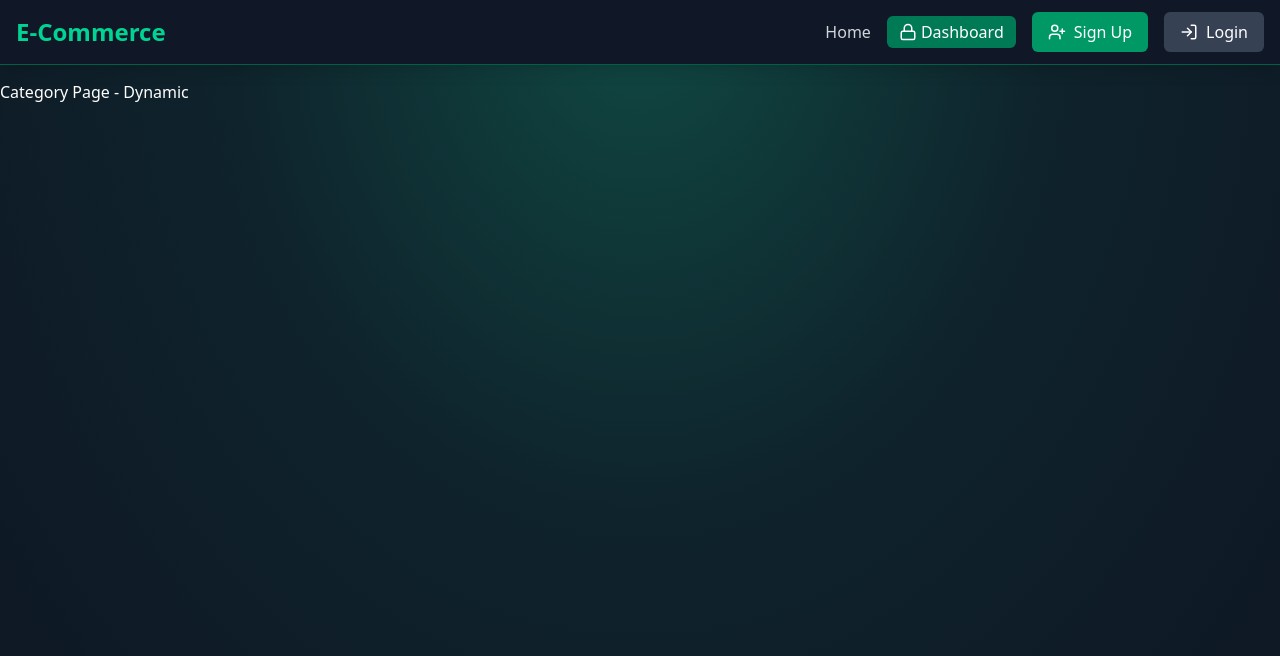
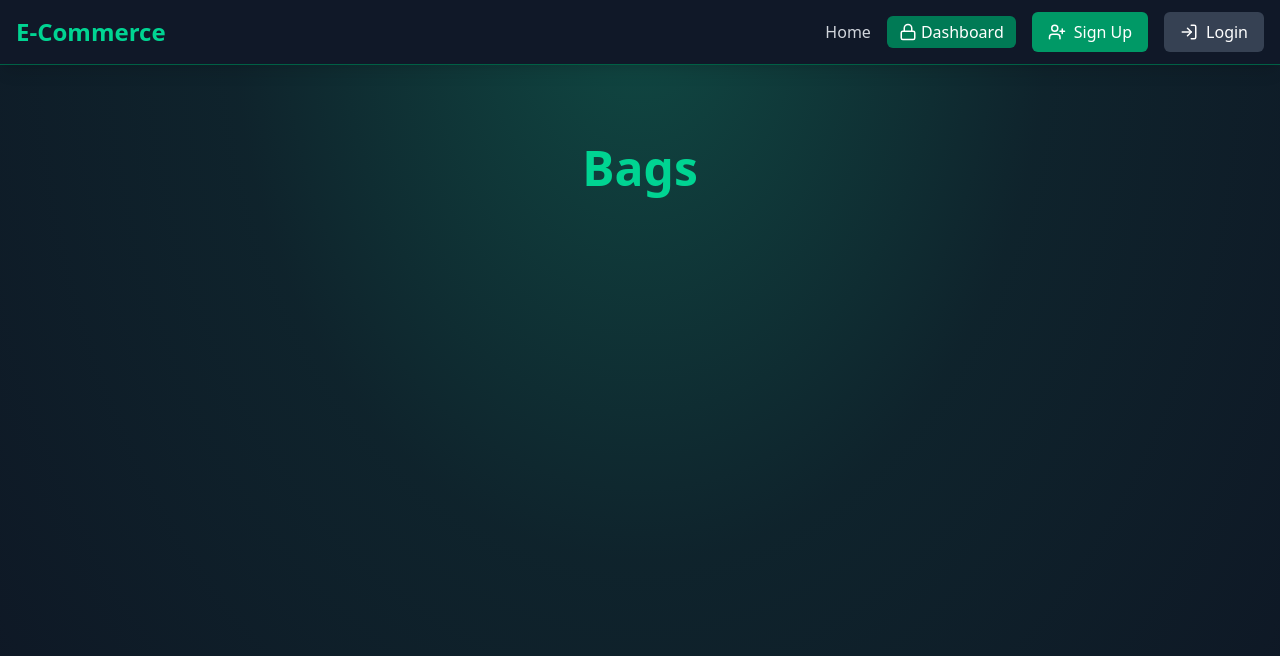
Before and after one commit to Sourasish01/MERN_ECom, a Next.js app in the folder frontend/: page /category/bags in a window 1280 px wide. Shown: the top 656 px of the page. Built offline with nearby package versions, Linux system fonts and the light colour scheme.

Commit message:
category page : main page base ui done, product card component base ui done

```diff
--- a/frontend/src/app/category/[category]/page.jsx
+++ b/frontend/src/app/category/[category]/page.jsx
@@ -1,5 +1,54 @@
 'use client';
 
-export default function Page() {
-  return <div>Category Page - Dynamic</div>;
-}
+
+import { useEffect } from "react";
+//import { useProductStore } from "../stores/useProductStore";
+import { useParams } from "next/navigation";
+import { motion } from "framer-motion";
+import ProductCard from "@/components/ProductCard";
+
+const CategoryPage = () => {
+	//const { fetchProductsByCategory, products } = useProductStore();
+
+	const { category } = useParams();
+/*
+	useEffect(() => {
+		fetchProductsByCategory(category);
+	}, [fetchProductsByCategory, category]);
+
+	console.log("products:", products);
+*/
+	return (
+		<div className='min-h-screen'>
+			<div className='relative z-10 max-w-screen-xl mx-auto px-4 sm:px-6 lg:px-8 py-16'>
+				<motion.h1
+					className='text-center text-4xl sm:text-5xl font-bold text-emerald-400 mb-8'
+					initial={{ opacity: 0, y: -20 }}
+					animate={{ opacity: 1, y: 0 }}
+					transition={{ duration: 0.8 }}
+				>
+					{category.charAt(0).toUpperCase() + category.slice(1)}
+				</motion.h1>
+
+				<motion.div
+					className='grid grid-cols-1 sm:grid-cols-2 lg:grid-cols-3 xl:grid-cols-4 gap-6 justify-items-center'
+					initial={{ opacity: 0, y: 20 }}
+					animate={{ opacity: 1, y: 0 }}
+					transition={{ duration: 0.8, delay: 0.2 }}
+				>{/*}
+					{products?.length === 0 && (
+						<h2 className='text-3xl font-semibold text-gray-300 text-center col-span-full'>
+							No products found
+						</h2>
+					)}
+            */}
+
+				{/*	{products?.map((product) => (
+						<ProductCard key={product._id} product={product} />
+					))} */}
+				</motion.div>
+			</div>
+		</div>
+	);
+};
+export default CategoryPage;
--- a/frontend/src/components/AnalyticsTab.jsx
+++ b/frontend/src/components/AnalyticsTab.jsx
@@ -7,6 +7,29 @@ import { Users, Package, ShoppingCart, IndianRupeeIcon } from "lucide-react";
 import { LineChart, Line, XAxis, YAxis, CartesianGrid, Tooltip, Legend, ResponsiveContainer } from "recharts";
 
 const AnalyticsTab = () => {
+
+	const AnalyticsCard = ({ title, value, icon: Icon, color }) => (
+		<motion.div
+			className={`bg-gray-800 rounded-lg p-6 shadow-lg overflow-hidden relative ${color}`}
+			initial={{ opacity: 0, y: 20 }}
+			animate={{ opacity: 1, y: 0 }}
+			transition={{ duration: 0.5 }}
+		>
+			<div className='flex justify-between items-center'>
+				<div className='z-10'>
+					<p className='text-emerald-300 text-sm mb-1 font-semibold'>{title}</p>
+					<h3 className='text-white text-3xl font-bold'>{value}</h3>
+				</div>
+			</div>
+			<div className='absolute inset-0 bg-gradient-to-br from-emerald-600 to-emerald-900 opacity-30' />
+			<div className='absolute -bottom-4 -right-4 text-emerald-800 opacity-50'>
+				<Icon className='h-32 w-32' />
+			</div>
+		</motion.div>
+	);
+
+
+
 	const [analyticsData, setAnalyticsData] = useState({
 		users: 0,
 		products: 0,
@@ -101,23 +124,3 @@ const AnalyticsTab = () => {
 	);
 };
 export default AnalyticsTab;
-
-const AnalyticsCard = ({ title, value, icon: Icon, color }) => (
-	<motion.div
-		className={`bg-gray-800 rounded-lg p-6 shadow-lg overflow-hidden relative ${color}`}
-		initial={{ opacity: 0, y: 20 }}
-		animate={{ opacity: 1, y: 0 }}
-		transition={{ duration: 0.5 }}
-	>
-		<div className='flex justify-between items-center'>
-			<div className='z-10'>
-				<p className='text-emerald-300 text-sm mb-1 font-semibold'>{title}</p>
-				<h3 className='text-white text-3xl font-bold'>{value}</h3>
-			</div>
-		</div>
-		<div className='absolute inset-0 bg-gradient-to-br from-emerald-600 to-emerald-900 opacity-30' />
-		<div className='absolute -bottom-4 -right-4 text-emerald-800 opacity-50'>
-			<Icon className='h-32 w-32' />
-		</div>
-	</motion.div>
-);
--- /dev/null
+++ b/frontend/src/components/ProductCard.jsx
@@ -0,0 +1,46 @@
+import toast from "react-hot-toast";
+import { ShoppingCart } from "lucide-react";
+//import { useUserStore } from "../stores/useUserStore";
+//import { useCartStore } from "../stores/useCartStore";
+
+const ProductCard = ({ product }) => {
+	//const { user } = useUserStore();
+	//const { addToCart } = useCartStore();
+/*  const handleAddToCart = () => {
+		if (!user) {
+			toast.error("Please login to add products to cart", { id: "login" });
+			return;
+		} else {
+			// add to cart
+			addToCart(product);
+		}
+	};
+*/
+
+	return (
+		<div className='flex w-full relative flex-col overflow-hidden rounded-lg border border-gray-700 shadow-lg'>
+			<div className='relative mx-3 mt-3 flex h-60 overflow-hidden rounded-xl'>
+				<img className='object-cover w-full' src={product.image} alt='product image' />
+				<div className='absolute inset-0 bg-black bg-opacity-20' />
+			</div>
+
+			<div className='mt-4 px-5 pb-5'>
+				<h5 className='text-xl font-semibold tracking-tight text-white'>{product.name}</h5>
+				<div className='mt-2 mb-5 flex items-center justify-between'>
+					<p>
+						<span className='text-3xl font-bold text-emerald-400'>${product.price}</span>
+					</p>
+				</div>
+				<button
+					className='flex items-center justify-center rounded-lg bg-emerald-600 px-5 py-2.5 text-center text-sm font-medium
+					 text-white hover:bg-emerald-700 focus:outline-none focus:ring-4 focus:ring-emerald-300'
+					//onClick={handleAddToCart}
+				>
+					<ShoppingCart size={22} className='mr-2' />
+					Add to cart
+				</button>
+			</div>
+		</div>
+	);
+};
+export default ProductCard;
```
